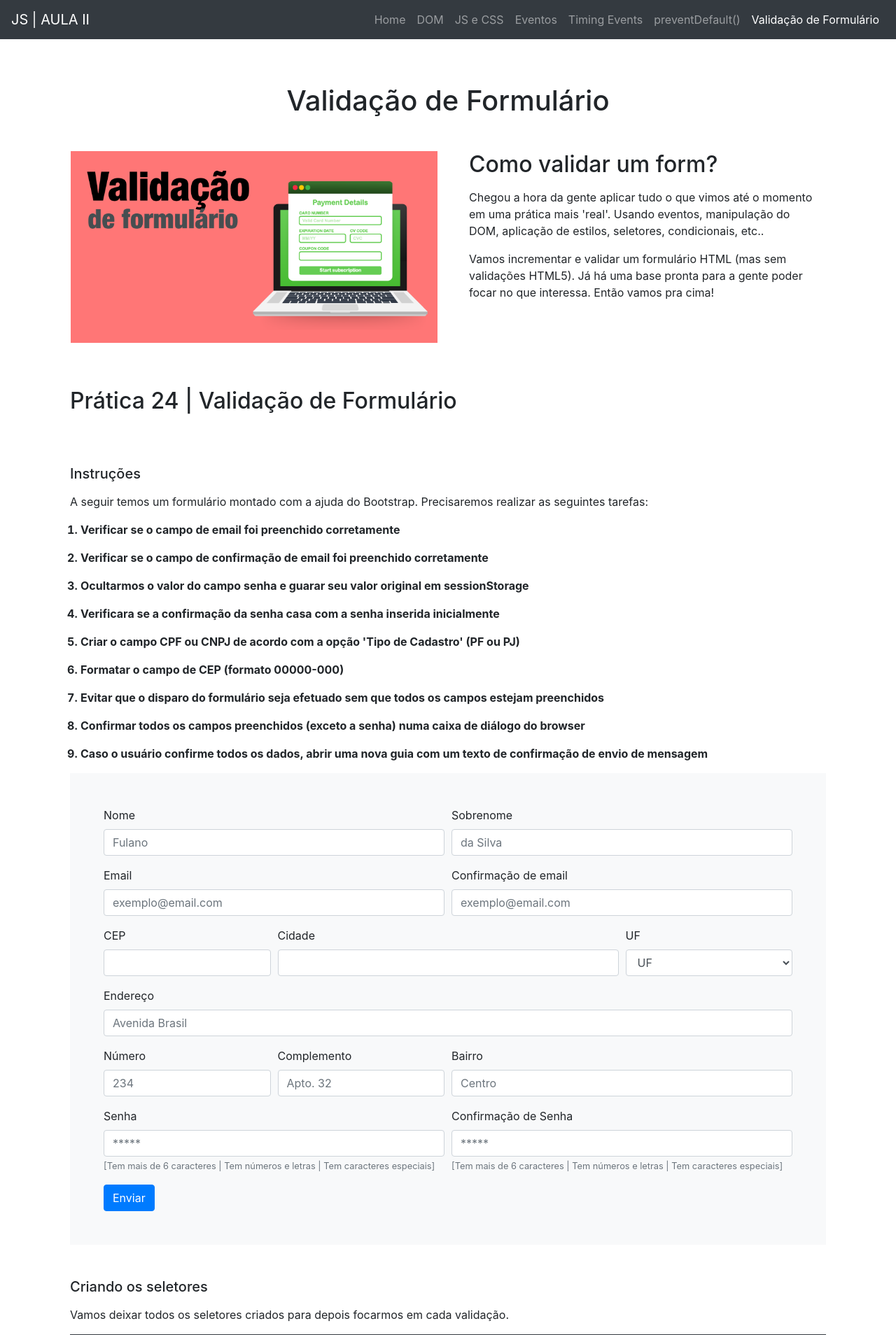
After one commit to Marcelo-Diament/tn01-js-aula-02, a PHP site: page /validacao-de-formulario.php in a window 1280 px wide. The commit adds this page. Shown: the top 1908 px of the page at 70% size. Run offline with PHP 8.4, Linux system fonts and the light colour scheme; some libraries are stand-ins or nearby versions.

Commit message:
form email validation

```diff
--- a/prevent-default.php
+++ b/prevent-default.php
@@ -39,7 +39,7 @@
     </section>
     <footer class="col-12 row mb-3">
         <a href="./timing-events.php" class="w-25 btn btn-dark d-inline-block mr-auto mt-4 mb-3" id="voltarBtn"><i class="fas fa-chevron-left"></i> <b class="ml-4">Voltar</b></a>
-        <a href="./prevent-default.php" class="w-25 btn btn-dark d-inline-block ml-auto mt-4 mb-3" id="avancarBtn"><b>Próximo</b> <i class="fas fa-chevron-right"></i></a>
+        <a href="./validacao-de-formulario.php" class="w-25 btn btn-dark d-inline-block ml-auto mt-4 mb-3" id="avancarBtn"><b>Próximo</b> <i class="fas fa-chevron-right"></i></a>
     </footer>
 </main>
 <?php require_once("./inc/footer.php"); ?>
--- /dev/null
+++ b/validacao-de-formulario.php
@@ -0,0 +1,179 @@
+<?php require_once("./inc/head.php"); ?>
+<?php require_once("./inc/header.php"); ?>
+<main class="container">
+    <section class="row py-5">
+        <header class="col-12 p-3 mx-auto mb-4 row">
+            <h1 class="col-12 text-center mb-5">Validação de Formulário</h1>
+            <img class="col-12 col-lg-6 mx-auto rounded" src="./assets/img/validacao-formulario.png" alt="Eventos de Tempo" width="100%" height="auto">
+            <article class="col-12 col-lg-6 mx-auto">
+                <h2 class="col-12 mb-3">Como validar um form?</h2>
+                <p class="col-12">Chegou a hora da gente aplicar tudo o que vimos até o momento em uma prática mais 'real'. Usando eventos, manipulação do DOM, aplicação de estilos, seletores, condicionais, etc..</p>
+                <p class="col-12">Vamos incrementar e validar um formulário HTML (mas sem validações HTML5). Já há uma base pronta para a gente poder focar no que interessa. Então vamos pra cima!</p>
+            </article>
+        </header>
+        <article class="col-12 mx-auto my-4">
+            <h2 class="col-12">Prática 24 | Validação de Formulário</h2>
+            <ul class="col-12 py-3">
+                <li class="my-5">
+                    <h5>Instruções</h5>
+                    <p class="mt-3">A seguir temos um formulário montado com a ajuda do Bootstrap. Precisaremos realizar as seguintes tarefas:</p>
+                    <ol class="col-12 font-weight-bold">
+                        <li class="mb-3">Verificar se o campo de email foi preenchido corretamente</li>
+                        <li class="mb-3">Verificar se o campo de confirmação de email foi preenchido corretamente</li>
+                        <li class="mb-3">Ocultarmos o valor do campo senha e guarar seu valor original em sessionStorage</li>
+                        <li class="mb-3">Verificara se a confirmação da senha casa com a senha inserida inicialmente</li>
+                        <li class="mb-3">Criar o campo CPF ou CNPJ de acordo com a opção 'Tipo de Cadastro' (PF ou PJ)</li>
+                        <li class="mb-3">Formatar o campo de CEP (formato 00000-000)</li>
+                        <li class="mb-3">Evitar que o disparo do formulário seja efetuado sem que todos os campos estejam preenchidos</li>
+                        <li class="mb-3">Confirmar todos os campos preenchidos (exceto a senha) numa caixa de diálogo do browser</li>
+                        <li class="mb-3">Caso o usuário confirme todos os dados, abrir uma nova guia com um texto de confirmação de envio de mensagem</li>
+                    </ol>
+                    <div class="bg-light p-5">
+                        <form>
+                            <div class="form-row">
+                                <div class="form-group col-md-6">
+                                    <label for="nome">Nome</label>
+                                    <input type="text" class="form-control" id="nome" name="nome" placeholder="Fulano">
+                                </div>
+                                <div class="form-group col-md-6">
+                                    <label for="sobrenome">Sobrenome</label>
+                                    <input type="text" class="form-control" id="sobrenome" name="sobrenome" placeholder="da Silva">
+                                </div>
+                            </div>
+                            <div class="form-row">
+                                <div class="form-group col-md-6">
+                                    <label for="email">Email</label>
+                                    <input type="text" class="form-control" id="email" name="email" placeholder="exemplo@email.com">
+                                </div>
+                                <div class="form-group col-md-6">
+                                    <label for="emailConfirm">Confirmação de email</label>
+                                    <input type="text" class="form-control" id="emailConfirm" name="emailConfirm" placeholder="exemplo@email.com">
+                                </div>
+                            </div>
+                            <div class="form-row">
+                                <div class="form-group col-md-3">
+                                    <label for="cep">CEP</label>
+                                    <input type="text" class="form-control" id="cep" name="cep">
+                                </div>
+                                <div class="form-group col-md-6">
+                                    <label for="cidade">Cidade</label>
+                                    <input type="text" class="form-control" id="cidade" name="cidade">
+                                </div>
+                                <div class="form-group col-md-3">
+                                    <label for="uf">UF</label>
+                                    <select id="uf" class="form-control">
+                                        <option selected value="">UF</option>
+                                    </select>
+                                </div>
+                            </div>
+                            <div class="form-group">
+                                <label for="endereco">Endereço</label>
+                                <input type="text" class="form-control" id="endereco" placeholder="Avenida Brasil">
+                            </div>
+                            <div class="form-row">
+                                <div class="form-group col-md-3">
+                                    <label for="numero">Número</label>
+                                    <input type="text" class="form-control" id="numero" name="numero" placeholder="234">
+                                </div>
+                                <div class="form-group col-md-3">
+                                    <label for="complemento">Complemento</label>
+                                    <input type="text" class="form-control" id="complemento" name="complemento" placeholder="Apto. 32">
+                                </div>
+                                <div class="form-group col-md-6">
+                                    <label for="bairro">Bairro</label>
+                                    <input type="text" class="form-control" id="bairro" name="bairro" placeholder="Centro">
+                                </div>
+                            </div>
+                            <div class="form-row">
+                                <div class="form-group col-md-6">
+                                    <label for="senha">Senha</label>
+                                    <input type="text" class="form-control" id="senha" name="senha" placeholder="*****" aria-describedby="senhaHelp">
+                                    <small id="passwordHelpInline" class="text-muted">
+                                        [<span id="senha6chars">Tem mais de 6 caracteres</span> |
+                                        <span id="senhaAlphaNum">Tem números e letras</span> |
+                                        <span id="senhaSpecialChars">Tem caracteres especiais</span>]
+                                    </small>
+                                </div>
+                                <div class="form-group col-md-6">
+                                    <label for="senhaConfirm">Confirmação de Senha</label>
+                                    <input type="text" class="form-control" id="senhaConfirm" name="senhaConfirm" placeholder="*****" aria-describedby="senhaConfirmHelp">
+                                    <small id="passwordHelpInline" class="text-muted">
+                                        [<span id="senhaConfirm6chars">Tem mais de 6 caracteres</span> |
+                                        <span id="senhaConfirmAlphaNum">Tem números e letras</span> |
+                                        <span id="senhaConfirmSpecialChars">Tem caracteres especiais</span>]
+                                    </small>
+                                </div>
+                            </div>
+                            <button type="submit" class="btn btn-primary" id="btnEnviar">Enviar</button>
+                        </form>
+                    </div>
+                </li>
+                <li class="my-5">
+                    <h5>Criando os seletores</h5>
+                    <p class="mt-3">Vamos deixar todos os seletores criados para depois focarmos em cada validação.</p>
+                    <div class="bg-dark p-5">
+                        <code class="font-weight-bold">
+                            const nome = document.querySelector('#nome')<br />
+                            const sobrenome = document.querySelector('#sobrenome')<br />
+                            const email = document.querySelector('#email')<br />
+                            const emailConfirm = document.querySelector('#emailConfirm')<br />
+                            const cep = document.querySelector('#cep')<br />
+                            const cidade = document.querySelector('#cidade')<br />
+                            const estado = document.querySelector('#estado')<br />
+                            const endereco = document.querySelector('#endereco')<br />
+                            const numero = document.querySelector('#numero')<br />
+                            const complemento = document.querySelector('#complemento')<br />
+                            const senha = document.querySelector('#senha')<br />
+                            const senha6chars = document.querySelector('#senha6chars')<br />
+                            const senhaAlphaNum = document.querySelector('#senhaAlphaNum')<br />
+                            const senhaSpecialChars = document.querySelector('#senhaSpecialChars')<br />
+                            const senhaConfirm = document.querySelector('#senhaConfirm')<br />
+                            const senhaConfirm6chars = document.querySelector('#senhaConfirm6chars')<br />
+                            const senhaConfirmAlphaNum = document.querySelector('#senhaConfirmAlphaNum')<br />
+                            const senhaConfirmSpecialChars = document.querySelector('#senhaConfirmSpecialChars')<br />
+                            const btnEnviar = document.querySelector('#btnEnviar')
+                        </code>
+                    </div>
+                </li>
+                <li class="my-5">
+                    <h5>Verificando email</h5>
+                    <p class="mt-3">Vamos validar o email (se há <i>@</i>).</p>
+                    <div class="bg-dark p-5">
+                        <code class="font-weight-bold">
+                            email.onblur = e => {<br />
+                                <span class="ml-3">if ( e.target.value.includes('@') === false ) {</span><br />
+                                    <span class="ml-5">e.target.focus()</span><br />
+                                    <span class="ml-5">e.target.classList.add('text-danger')</span><br />
+                                <span class="ml-3">} else {</span><br />
+                                    <span class="ml-3">e.target.classList.remove('text-danger')</span><br />
+                                <span class="ml-3">}</span><br />
+                            }
+                        </code>
+                    </div>
+                </li>
+                <li class="my-5">
+                    <h5>Verificando confirmação de email</h5>
+                    <p class="mt-3">Vamos validar o email confirmado (se é igual ao primeiro email).</p>
+                    <div class="bg-dark p-5">
+                        <code class="font-weight-bold">
+                            emailConfirm.onblur = e => {<br />
+                                <span class="ml-3">if ( e.target.value !== email.value ) {</span><br />
+                                    <span class="ml-5">e.target.focus()</span><br />
+                                    <span class="ml-5">e.target.classList.add('text-danger')</span><br />
+                                <span class="ml-3">} else {</span><br />
+                                    <span class="ml-3">e.target.classList.remove('text-danger')</span><br />
+                                <span class="ml-3">}</span><br />
+                            }
+                        </code>
+                    </div>
+                </li>
+            </ul>
+            <p class="mt-3">Confiram o arquivo <a href="https://github.com/Marcelo-Diament/tn01-js-aula-02/blob/master/README.md" target="_blank" rel="noopener noreferrer" title="Veja o arquivo readme.md">README.md</a> do repositório para verem maiores informações.</p>
+        </article>
+    </section>
+    <footer class="col-12 row mb-3">
+        <a href="./prevent-default.php" class="w-25 btn btn-dark d-inline-block mr-auto mt-4 mb-3" id="voltarBtn"><i class="fas fa-chevron-left"></i> <b class="ml-4">Voltar</b></a>
+        <a href="./index.php" class="w-25 btn btn-dark d-inline-block ml-auto mt-4 mb-3" id="avancarBtn"><b>Início</b> <i class="fas fa-chevron-right"></i></a>
+    </footer>
+</main>
+<?php require_once("./inc/footer.php"); ?>
```
